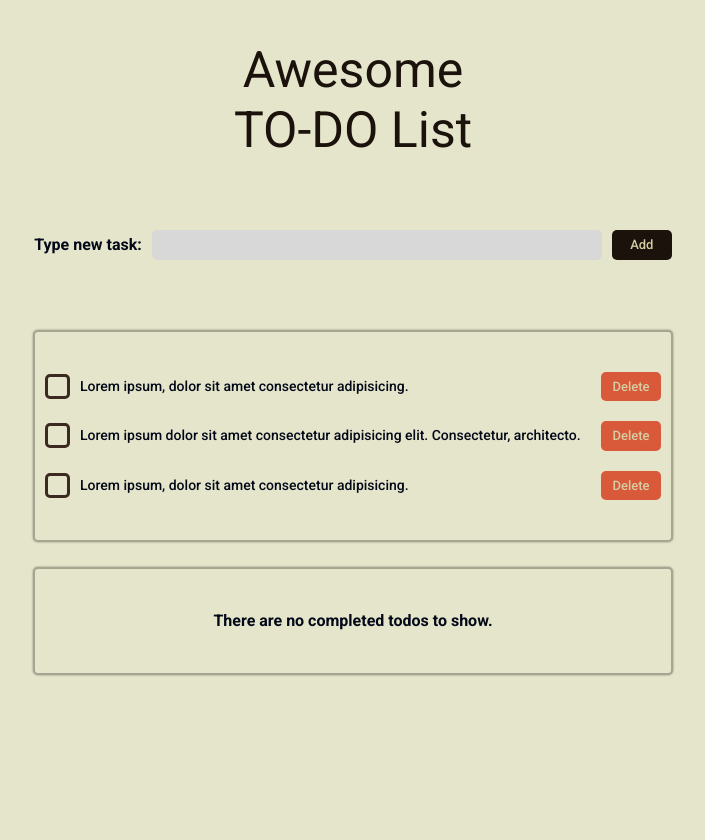
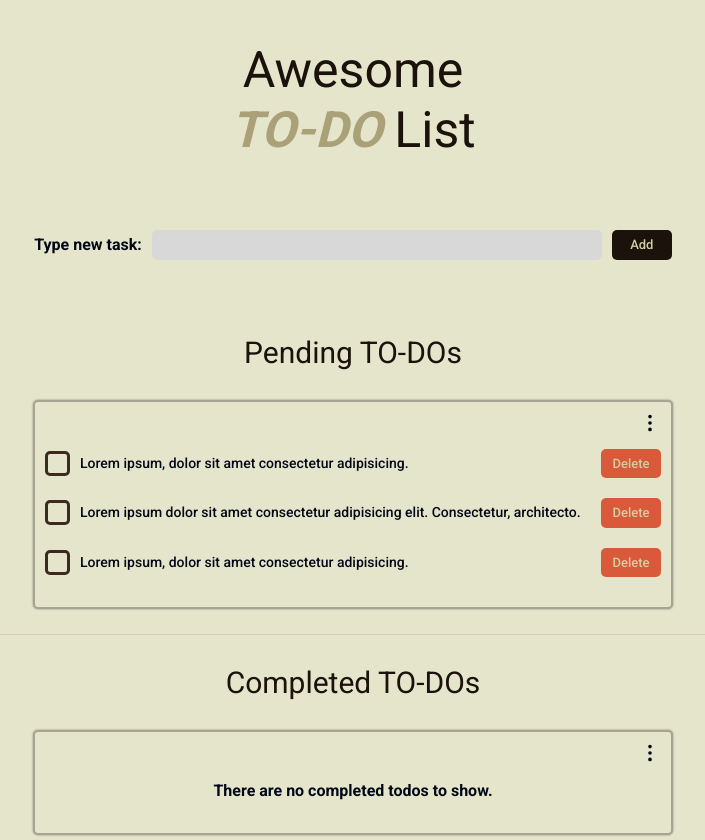
Before and after one commit to lob0codes/to-do-list-app, a Next.js app: page / in a window 1280 px wide. Shown: the whole page, without its empty margins (287-992 px from the left). Built offline with nearby package versions, Linux system fonts and the light colour scheme.

Commit message:
Changes to TodoList component and change in TodoForm have been implemented.

```diff
--- a/app/globals.css
+++ b/app/globals.css
@@ -112,6 +112,7 @@ html {
 body {
   background-color: var(--background-color);
   min-height: 100vh;
+  /* height: 100%; */
   margin: 0;
 }
 
@@ -127,6 +128,10 @@ h1 {
   font-size: 5rem;
 }
 
+h2 {
+  font-size: 3rem;
+}
+
 .crossed-out {
   text-decoration: line-through;
 }
--- a/app/page.module.css
+++ b/app/page.module.css
@@ -5,8 +5,22 @@
   line-height: 6rem;
 }
 
+.title-highlight {
+  color: #aba178;
+  font-style: italic;
+  font-weight: 600;
+}
+
 .content {
   display: flex;
   flex-direction: column;
   gap: 2.5rem;
+  justify-content: center;
+  align-items: center;
 }
+
+.separator {
+  background-color: var(--accent-color);
+  max-width: 75rem;
+  width: 100%;
+}
--- a/app/page.tsx
+++ b/app/page.tsx
@@ -9,6 +9,7 @@ import { useState } from "react";
 import { TodoListType } from "@/enums";
 
 import { cn } from "@/lib/utils";
+import { Separator } from "@/components/ui/separator";
 
 const todos: TodoModel[] = [
   new TodoModel("Lorem ipsum, dolor sit amet consectetur adipisicing.", 1),
@@ -64,16 +65,23 @@ export default function Home() {
   return (
     <>
       <header className={classes.header}>
-        <h1 className={classes.title}>Awesome TO-DO List</h1>
+        <h1 className={classes.title}>
+          Awesome <span className={classes["title-highlight"]}>TO-DO</span> List
+        </h1>
         <TodoForm onSubmit={addNewTodo} className="block--horizontal" />
       </header>
       <section className={cn("block--horizontal", classes.content)}>
+        <h2>Pending TO-DOs</h2>
         <TodoList
           todos={todoList}
           onDelete={deleteTodo}
           onCompleted={changeCompletedStatus}
           type={TodoListType.NORMAL}
         />
+
+        <Separator className={classes.separator} />
+
+        <h2>Completed TO-DOs</h2>
         <TodoList
           todos={todoList}
           onDelete={deleteTodo}
--- a/components/TodoList.module.css
+++ b/components/TodoList.module.css
@@ -2,11 +2,19 @@
   border: 0.2rem solid rgba(26, 18, 11, 0.3);
   box-shadow: 0 0 0.2rem rgba(26, 18, 11, 0.5);
   border-radius: 0.5rem;
-  margin: 0 auto;
   justify-content: center;
   max-width: 64rem;
   width: 100%;
-  padding: 4rem 1rem;
+  padding: 1rem 1rem 3rem 1rem;
+}
+
+.header {
+  margin-bottom: 1.5rem;
+  display: flex;
+}
+
+.header-icon {
+  margin-left: auto;
 }
 
 .main {
--- a/components/TodoList.tsx
+++ b/components/TodoList.tsx
@@ -1,8 +1,10 @@
 import { TodoModel } from "@/utils/classes";
 import TodoItem from "./TodoItem";
 import classes from "@/components/TodoList.module.css";
+import { TodoListType } from "@/enums";
+
+import { EllipsisVertical } from "lucide-react";
 import { cn } from "@/lib/utils";
-import { TodoListType } from "@/enums";
 
 export default function TodoList({
   todos,
@@ -34,6 +36,11 @@ export default function TodoList({
   }
   return (
     <article className={cn(className, classes["todo-list"])}>
+      <section className={classes.header}>
+        <div className={classes["header-icon"]}>
+          <EllipsisVertical size={22} />
+        </div>
+      </section>
       <section className={classes.main}>
         {todosFiltered.length === 0
           ? noTodosContent
--- /dev/null
+++ b/components/ui/separator.tsx
@@ -0,0 +1,31 @@
+"use client"
+
+import * as React from "react"
+import * as SeparatorPrimitive from "@radix-ui/react-separator"
+
+import { cn } from "@/lib/utils"
+
+const Separator = React.forwardRef<
+  React.ElementRef<typeof SeparatorPrimitive.Root>,
+  React.ComponentPropsWithoutRef<typeof SeparatorPrimitive.Root>
+>(
+  (
+    { className, orientation = "horizontal", decorative = true, ...props },
+    ref
+  ) => (
+    <SeparatorPrimitive.Root
+      ref={ref}
+      decorative={decorative}
+      orientation={orientation}
+      className={cn(
+        "shrink-0 bg-border",
+        orientation === "horizontal" ? "h-[1px] w-full" : "h-full w-[1px]",
+        className
+      )}
+      {...props}
+    />
+  )
+)
+Separator.displayName = SeparatorPrimitive.Root.displayName
+
+export { Separator }
--- a/package.json
+++ b/package.json
@@ -9,6 +9,7 @@
     "lint": "next lint"
   },
   "dependencies": {
+    "@radix-ui/react-separator": "^1.0.3",
     "@radix-ui/react-slot": "^1.0.2",
     "@vercel/analytics": "^1.2.2",
     "class-variance-authority": "^0.7.0",
```
Also changed, not shown: 1 other file (tests, documents, lock files or other folders).
